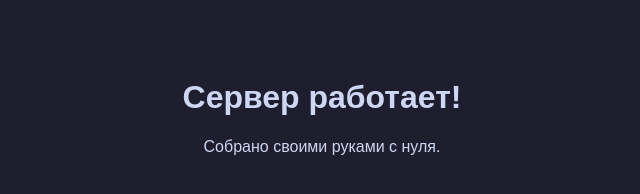
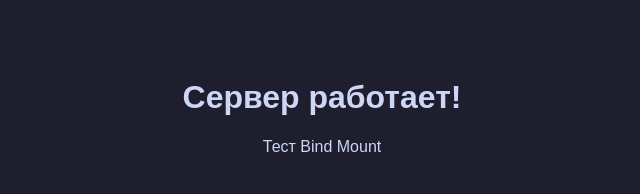
Before and after one commit to Jo1ny/my-first-server, a plain HTML site: page index.html in a window 1280 px wide. Shown: the whole page, without its empty margins (318-958 px from the left). Drawn offline with Linux system fonts and the light colour scheme.

```diff
--- a/index.html
+++ b/index.html
@@ -6,6 +6,6 @@
 </head>
 <body style="background: #1e1e2e; color: #cdd6f4; font-family: sans-serif; text-align: center; padding-top: 50px;">
     <h1>Сервер работает!</h1>
-    <p>Собрано своими руками с нуля.</p>
+    <p>Тест Bind Mount</p>
 </body>
 </html>
```
Also changed, not shown: 1 other file.
